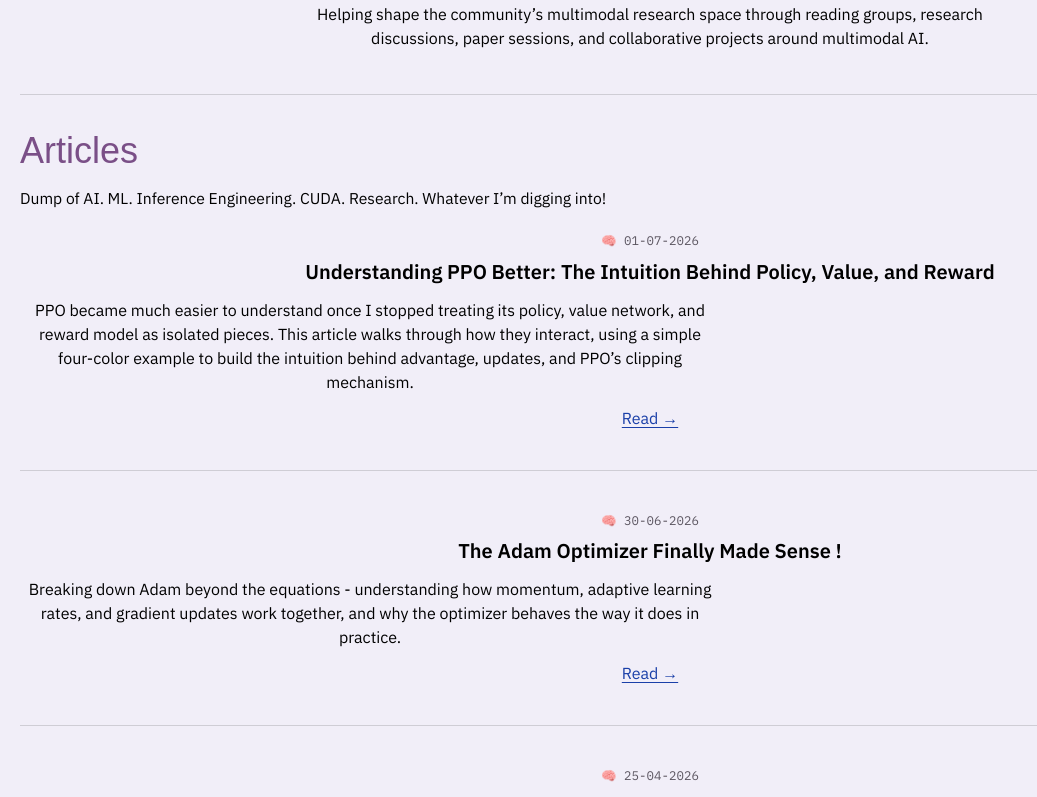
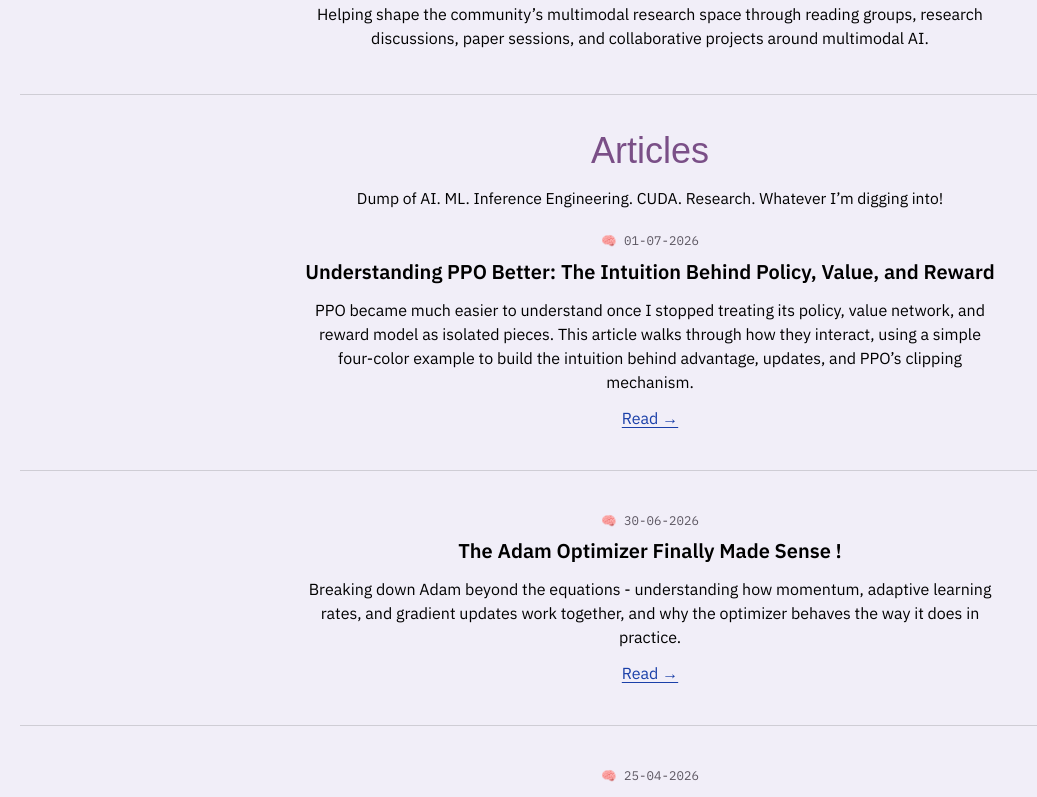
Before and after one commit to pranathi000/portfolio, a Next.js app: page / in a window 1280 px wide. Shown: the part 808-1605 px from the top of the page, without its empty margins (0-1037 px from the left). Built offline with nearby package versions, Linux system fonts and the light colour scheme; a web font is replaced by a local one.

Commit message:
Update Articles.tsx

```diff
--- a/components/Articles.tsx
+++ b/components/Articles.tsx
@@ -4,13 +4,18 @@ import { links } from "@/lib/site";
 
 export default function Articles() {
   return (
-    <Section id="articles" title="Articles" sub="Dump of AI. ML. Inference Engineering. CUDA. Research. Whatever I’m digging into!">
+    <Section
+      id="articles"
+      title="Articles"
+      sub="Dump of AI. ML. Inference Engineering. CUDA. Research. Whatever I’m digging into!"
+      centered
+    >
       <div className="text-center">
         {articles.map((a) => (
           <div key={a.title} className="mb-10 pb-10 border-b border-rule last:border-0 last:mb-0 last:pb-0">
             <div className="font-mono text-[0.78rem] text-faint mb-2">{a.emoji} {a.date}</div>
             <div className="text-xl font-semibold mb-3">{a.title}</div>
-            <p className="max-w-prose mb-3">{a.preview}</p>
+            <p className="max-w-prose mx-auto mb-3">{a.preview}</p>
             {a.pdf ? (
               <a href={a.pdf} target="_blank" rel="noopener">Read →</a>
             ) : (
```
